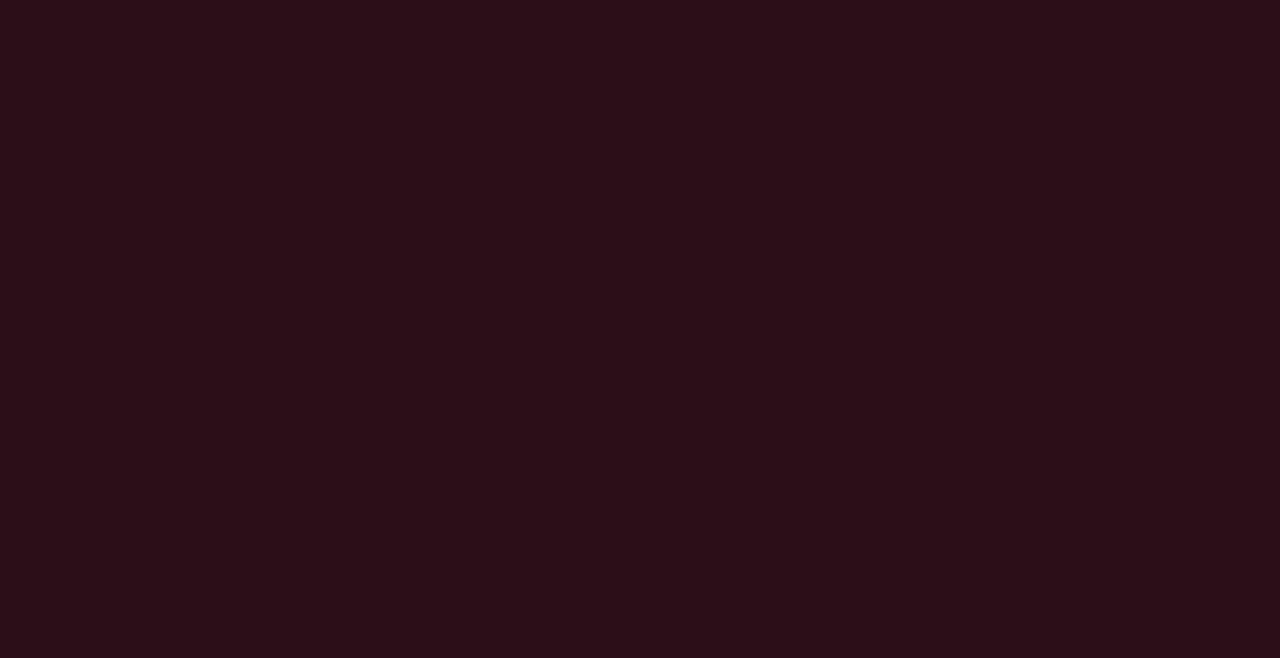
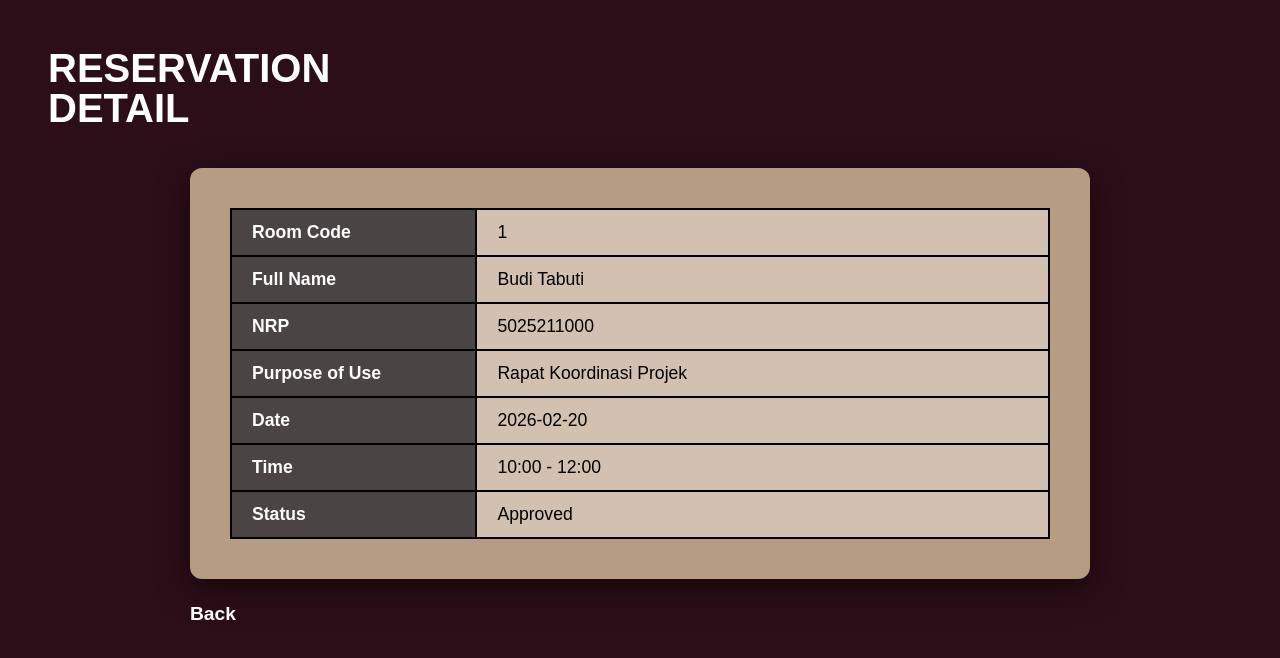
Before and after one commit to vurysk/2026-room_reservation-frontend, a React (Vite) app: page /reservation/detail/1 in a window 1280 px wide. Before the commit this address had no page. Shown: the top 658 px of the page. Built offline with nearby package versions, Linux system fonts and the light colour scheme.

Commit message:
feat(detail-reservation): add reservation detail page

```diff
--- a/src/App.tsx
+++ b/src/App.tsx
@@ -2,7 +2,8 @@
 import { BrowserRouter as Router, Routes, Route } from 'react-router-dom';
 import Home from './pages/user/Home';
 import AddReservation from './pages/user/AddReservation';
-import EditReservation from './pages/user/EditReservation'; // TAMBAHKAN BARIS INI
+import EditReservation from './pages/user/EditReservation';
+import ReservationDetail from './pages/shared/ReservationDetail';
 import './App.css';
 
 function App() {
@@ -13,6 +14,10 @@ function App() {
           <Route path="/" element={<Home />} />
           <Route path="/reservation/add/:roomCode" element={<AddReservation />} />
           <Route path="/reservation/edit/:roomCode" element={<EditReservation />} />
+
+          {/* ROUTE DETAIL BARU */}
+          <Route path="/reservation/detail/:roomCode" element={<ReservationDetail />} />
+
           <Route path="/reservation/list" element={<div style={{padding: '50px', color: 'white'}}>Halaman List (Next Step)</div>} />
         </Routes>
       </div>
--- /dev/null
+++ b/src/pages/shared/ReservationDetail.css
@@ -0,0 +1,80 @@
+/* src/pages/shared/ReservationDetail.css */
+.detail-page {
+    padding: 3rem;
+}
+
+.header-text {
+    color: white;
+    font-size: 2.5rem;
+    line-height: 1;
+    margin-bottom: 2.5rem;
+    font-weight: bold;
+}
+
+.detail-card {
+    background-color: #B69D82; /* Warna dasar kartu cokelat */
+    padding: 2.5rem;
+    border-radius: 12px;
+    max-width: 900px;
+    margin: 0 auto;
+    box-shadow: 0 10px 30px rgba(0,0,0,0.5);
+}
+
+.detail-table {
+    width: 100%;
+    border-collapse: collapse;
+    border: 2px solid #000;
+}
+
+.detail-table td {
+    border: 2px solid #000;
+    padding: 12px 20px;
+    font-size: 1.1rem;
+}
+
+/* Kolom Label (Kiri) */
+.label-col {
+    background-color: #4A4444; /* Abu-abu gelap/cokelat tua */
+    color: white;
+    font-weight: bold;
+    width: 30%;
+}
+
+/* Kolom Value (Kanan) */
+.value-col {
+    background-color: #D2C1B0; /* Beige terang */
+    color: #000;
+}
+
+.footer-actions {
+    max-width: 900px;
+    margin: 1.5rem auto 0;
+}
+
+.back-btn {
+    color: white;
+    cursor: pointer;
+    font-weight: bold;
+    font-size: 1.2rem;
+}
+
+.loading-text {
+    color: white;
+    text-align: center;
+    padding: 5rem;
+    font-size: 1.5rem;
+}
+
+/* Responsif untuk layar kecil */
+@media (max-width: 600px) {
+    .detail-card {
+        padding: 1rem;
+    }
+    .label-col {
+        width: 40%;
+        font-size: 0.9rem;
+    }
+    .value-col {
+        font-size: 0.9rem;
+    }
+}
--- a/src/pages/shared/ReservationDetail.tsx
+++ b/src/pages/shared/ReservationDetail.tsx
@@ -0,0 +1,72 @@
+// src/pages/shared/ReservationDetail.tsx
+import React, { useState, useEffect } from 'react';
+import { useParams, useNavigate } from 'react-router-dom';
+import { reservationService, type ReservationDetailData } from '../../services/reservationService';
+import './ReservationDetail.css';
+
+const ReservationDetail: React.FC = () => {
+    const { roomCode } = useParams();
+    const navigate = useNavigate();
+    const [data, setData] = useState<ReservationDetailData | null>(null);
+    const [loading, setLoading] = useState(true);
+
+    useEffect(() => {
+        const fetchDetail = async () => {
+            if (roomCode) {
+                const detail = await reservationService.getReservationDetail(roomCode);
+                setData(detail);
+                setLoading(false);
+            }
+        };
+        fetchDetail();
+    }, [roomCode]);
+
+    if (loading) return <div className="loading-text">Loading Details...</div>;
+
+    return (
+        <div className="detail-page">
+            <h1 className="header-text">RESERVATION<br/>DETAIL</h1>
+
+            <div className="detail-card">
+                <table className="detail-table">
+                    <tbody>
+                        <tr>
+                            <td className="label-col">Room Code</td>
+                            <td className="value-col">{data?.roomCode}</td>
+                        </tr>
+                        <tr>
+                            <td className="label-col">Full Name</td>
+                            <td className="value-col">{data?.fullName}</td>
+                        </tr>
+                        <tr>
+                            <td className="label-col">NRP</td>
+                            <td className="value-col">{data?.nrp}</td>
+                        </tr>
+                        <tr>
+                            <td className="label-col">Purpose of Use</td>
+                            <td className="value-col">{data?.purpose}</td>
+                        </tr>
+                        <tr>
+                            <td className="label-col">Date</td>
+                            <td className="value-col">{data?.date}</td>
+                        </tr>
+                        <tr>
+                            <td className="label-col">Time</td>
+                            <td className="value-col">{data?.time}</td>
+                        </tr>
+                        <tr>
+                            <td className="label-col">Status</td>
+                            <td className="value-col">{data?.status}</td>
+                        </tr>
+                    </tbody>
+                </table>
+            </div>
+
+            <div className="footer-actions">
+                <span className="back-btn" onClick={() => navigate('/')}>Back</span>
+            </div>
+        </div>
+    );
+};
+
+export default ReservationDetail;
--- a/src/pages/user/Home.tsx
+++ b/src/pages/user/Home.tsx
@@ -32,7 +32,15 @@ const Home: React.FC = () => {
                     <FaPlus />
                 </button>
 
-                <button disabled={!canEditOrDetail} title="Detail"><FaEye /></button>
+                {/* BARU/PERBAIKAN: Menambahkan onClick untuk navigasi ke halaman Detail */}
+                <button
+                    disabled={!canEditOrDetail}
+                    onClick={() => navigate(`/reservation/detail/${selectedRoom?.code}`)}
+                    title="Detail"
+                >
+                    <FaEye />
+                </button>
+
 
                 <button
                     disabled={!canEditOrDetail}
@@ -42,7 +50,15 @@ const Home: React.FC = () => {
                     <FaEdit />
                 </button>
 
-                <button disabled={!canEditOrDetail} title="Delete"><FaTrash /></button>
+                {/* BARU: Menambahkan placeholder alert untuk tombol Delete */}
+                <button
+                    disabled={!canEditOrDetail}
+                    onClick={() => alert(`Hapus reservasi ruang ${selectedRoom?.code}?`)}
+                    title="Delete"
+                >
+                    <FaTrash />
+                </button>
+
 
                 <button onClick={() => navigate('/reservation/list')} title="List"><BiListUl /></button>
             </div>
--- a/src/services/reservationService.ts
+++ b/src/services/reservationService.ts
@@ -13,6 +13,11 @@ export interface ReservationFormData {
 
 const delay = (ms: number) => new Promise(res => setTimeout(res, ms));
 const API_BASE_URL = 'https://localhost:7000/api';
+
+// Interface baru untuk Detail (dengan tambahan Status)
+export interface ReservationDetailData extends ReservationFormData {
+    status: string;
+}
 
 export const reservationService = {
     getRoomSummaries: async (): Promise<RoomSummary[]> => {
@@ -47,6 +52,21 @@ export const reservationService = {
         };
     },
 
+    // BARU: Fungsi untuk mengambil detail lengkap termasuk status
+    getReservationDetail: async (roomCode: string): Promise<ReservationDetailData> => {
+        await delay(700);
+        return {
+            roomCode: roomCode,
+            fullName: "Budi Tabuti",
+            nrp: "5025211000",
+            purpose: "Rapat Koordinasi Projek",
+            date: "2026-02-20",
+            time: "10:00 - 12:00",
+            status: "Approved" // Simulasi status dari DB
+        };
+    },
+
+
     // PERBAIKAN: Ganti any dengan ReservationFormData
     updateReservation: async (data: ReservationFormData): Promise<{ success: boolean }> => {
         console.log("Mengirim UPDATE ke ASP.NET di:", `${API_BASE_URL}/reservations`);
```
